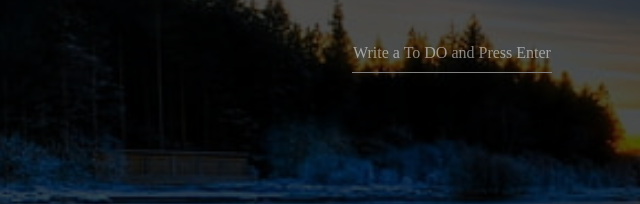
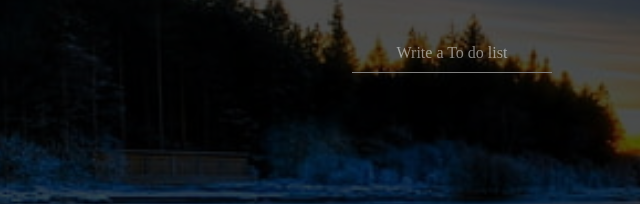
Before and after one commit to bp4sp4/VanillaJS, a plain HTML site: page index.html in a window 1280 px wide. Shown: the part 366-570 px from the top of the page, 188-828 px from the left. Drawn offline with Linux system fonts and the light colour scheme; a web font is replaced by a local one.

Commit message:
Update index.html

```diff
--- a/index.html
+++ b/index.html
@@ -6,6 +6,7 @@
     <link rel="stylesheet" href="css/style.css">
 
     <title>크롬앱</title>
+    <script src="/js/weather.js"></script>
 </head>
 <body>
     <form  class="hidden" id="login-form" >
@@ -15,7 +16,7 @@
     <h2 id="clock">00:00:00</h2>
     <h1 id="greeting" class="hidden"></h1>
     <form id="todo-form">
-        <input type="text" placeholder="Write a To DO and Press Enter" required>
+        <input type="text" placeholder="Write a To do list" required>
     </form>
     <ul id="todo-list"></ul>
     <div id="quote">
@@ -31,6 +32,5 @@
     <script src="js/quotes.js"></script>
     <script src="js/background.js"></script>
     <script src="js/todo.js"></script>
-    <script src="/js/weather.js"></script>
 </body>
 </html>
```
